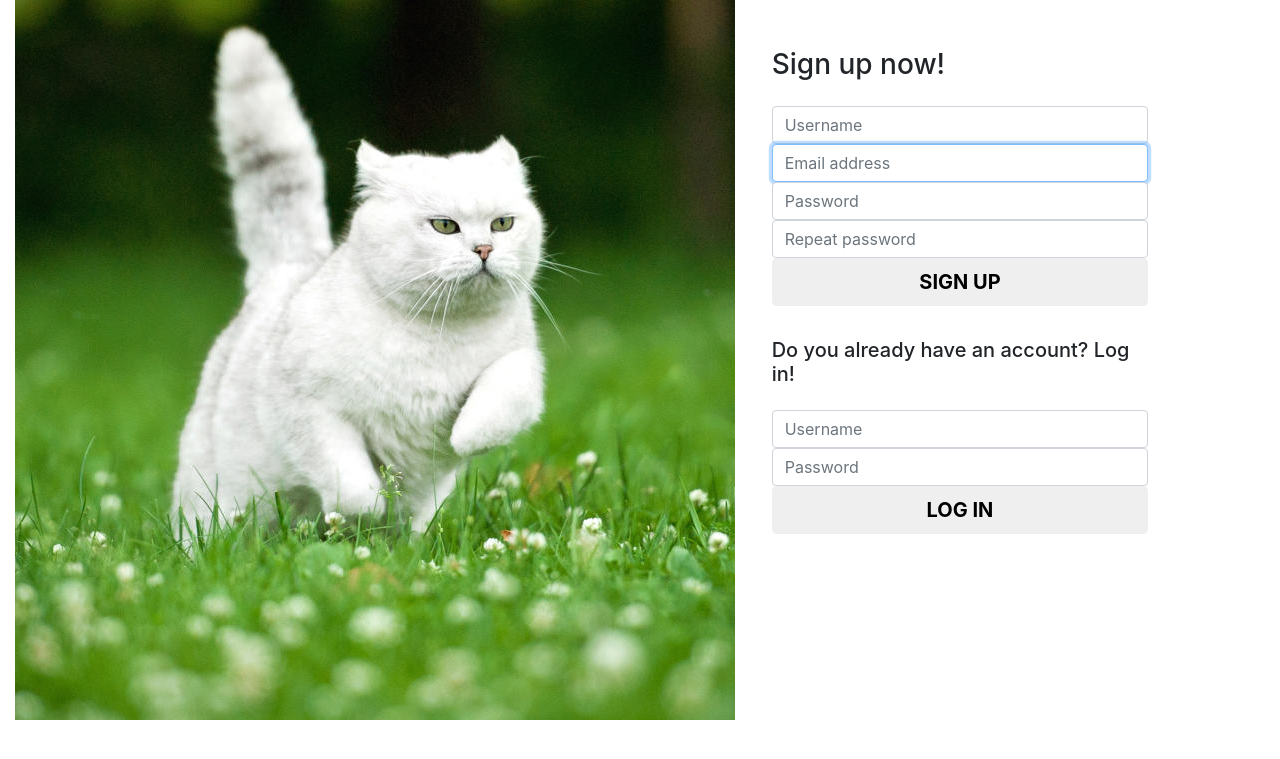
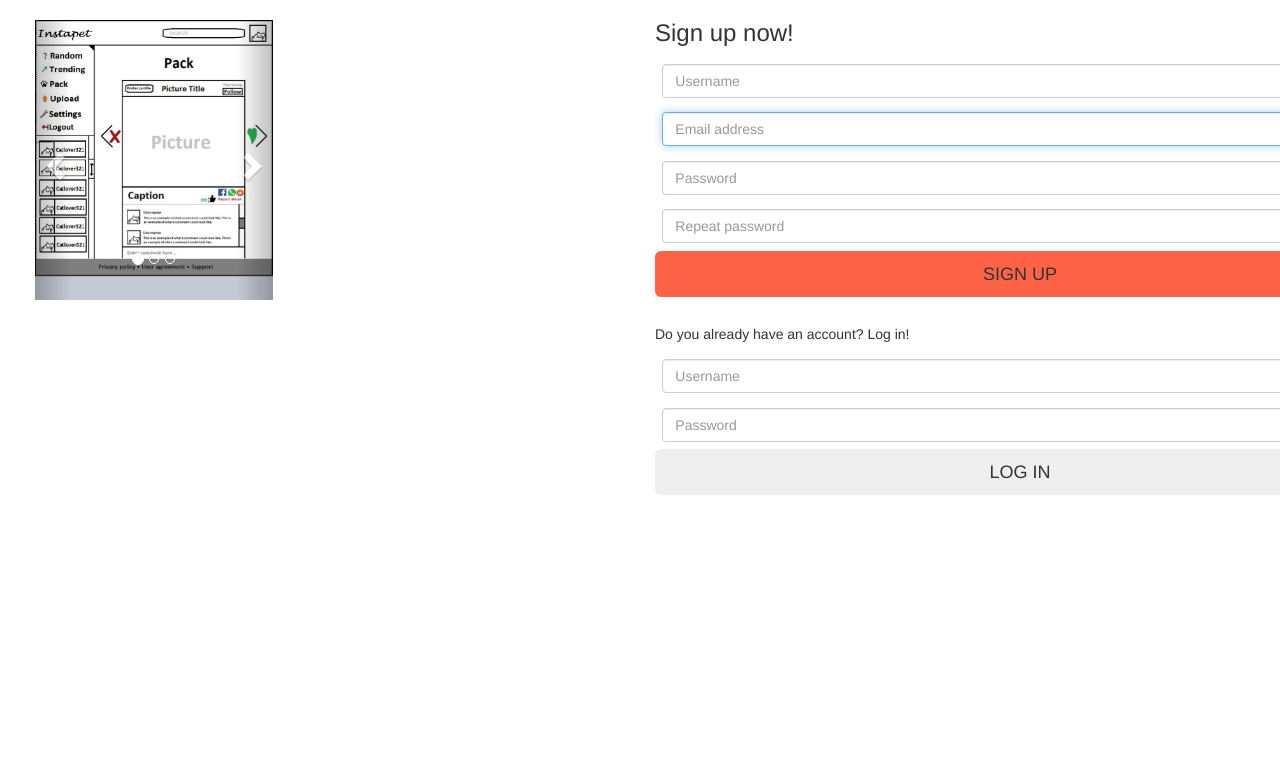
Before and after one commit to SirikS/website, a Flask app: page / in a window 1280 px wide; the page is wider, and only the part inside the window is pictured. Shown: the top 759 px of that part. Run offline with Flask 2, Linux system fonts and the light colour scheme; some libraries are stand-ins or nearby versions.

Commit message:
carousel

```diff
--- a/static/index.css
+++ b/static/index.css
@@ -21,6 +21,21 @@ div {
   background-position: center center;
   background-repeat: no-repeat;
   background-size: contain;
-  width: 100vw;
-  height: 100vh;
   }
+
+
+.carousel{
+    background: #c4cad3;
+    margin-top: 20px;
+}
+.carousel .item{
+    min-height: 280px;
+}
+.carousel .item img{
+    margin: 0 auto;
+}
+.bs-example{
+	margin: 20px;
+	width: 40%;
+    Height: 40%;
+}
--- a/templates/index.html
+++ b/templates/index.html
@@ -2,19 +2,49 @@
 
 <html lang="en">
   <head>
-      <link href="https://stackpath.bootstrapcdn.com/bootstrap/4.1.3/css/bootstrap.min.css" rel="stylesheet">
+      <link rel="stylesheet" href="https://maxcdn.bootstrapcdn.com/bootstrap/3.3.7/css/bootstrap.min.css">
 
-      <link rel="stylesheet" href="{{ url_for('static', filename='test.css') }}" type="text/css" media="screen"/>
+      <link rel="stylesheet" href="{{ url_for('static', filename='index.css') }}" type="text/css" media="screen"/>
+
+      <script src="https://ajax.googleapis.com/ajax/libs/jquery/1.12.4/jquery.min.js"></script>
+      <script src="https://maxcdn.bootstrapcdn.com/bootstrap/3.3.7/js/bootstrap.min.js"></script>
       <title>Instapet</title>
   </head>
 
   <body>
     <div class="container-fluid">
-       <div class="row no-gutter">
+      <div class="row no-gutter">
+        <div class="col-md-8 col-lg-6">
+          <div class="bs-example">
+            <div id="myCarousel" class="carousel slide" data-ride="carousel">
+              <!-- Carousel indicators -->
+              <ol class="carousel-indicators">
+                <li data-target="#myCarousel" data-slide-to="0" class="active"></li>
+                <li data-target="#myCarousel" data-slide-to="1"></li>
+                <li data-target="#myCarousel" data-slide-to="2"></li>
+              </ol>
+              <!-- Wrapper for carousel items -->
+              <div class="carousel-inner">
+                <div class="item active">
+                  <img src="/static/preview_foto/preview_temp_1.jpg" alt="First Slide">
+                </div>
+                <div class="item">
+                  <img src="/static/preview_foto/preview_temp_2.jpg" alt="Second Slide">
+                </div>
+                <div class="item">
+                  <img src="/static/preview_foto/preview_temp_2.jpg" alt="Third Slide">
+                </div>
+              </div>
+              <!-- Carousel controls -->
+              <a class="carousel-control left" href="#myCarousel" data-slide="prev">
+                <span class="glyphicon glyphicon-chevron-left"></span>
+              </a>
+              <a class="carousel-control right" href="#myCarousel" data-slide="next">
+                <span class="glyphicon glyphicon-chevron-right"></span>
+              </a>
+    </div>
+</div>
 
-        <div class="d-none d-md-flex col-md-4 col-lg-6 bg-image">
-        <div class="previewfoto"><img src="static/preview_foto/preview1_kat.jpg"/>
-        </div>
         </div>
         <div class="col-md-8 col-lg-6">
           <div class="login d-flex align-items-center py-5">
@@ -57,4 +87,5 @@
         </div>
       </div>
     </div>
+
   </body>
```
Also changed, not shown: static/preview_foto/preview_temp_1.jpg (added), static/preview_foto/preview_temp_2.jpg (added), static/preview_foto/preview_temp_3.jpg (added).
